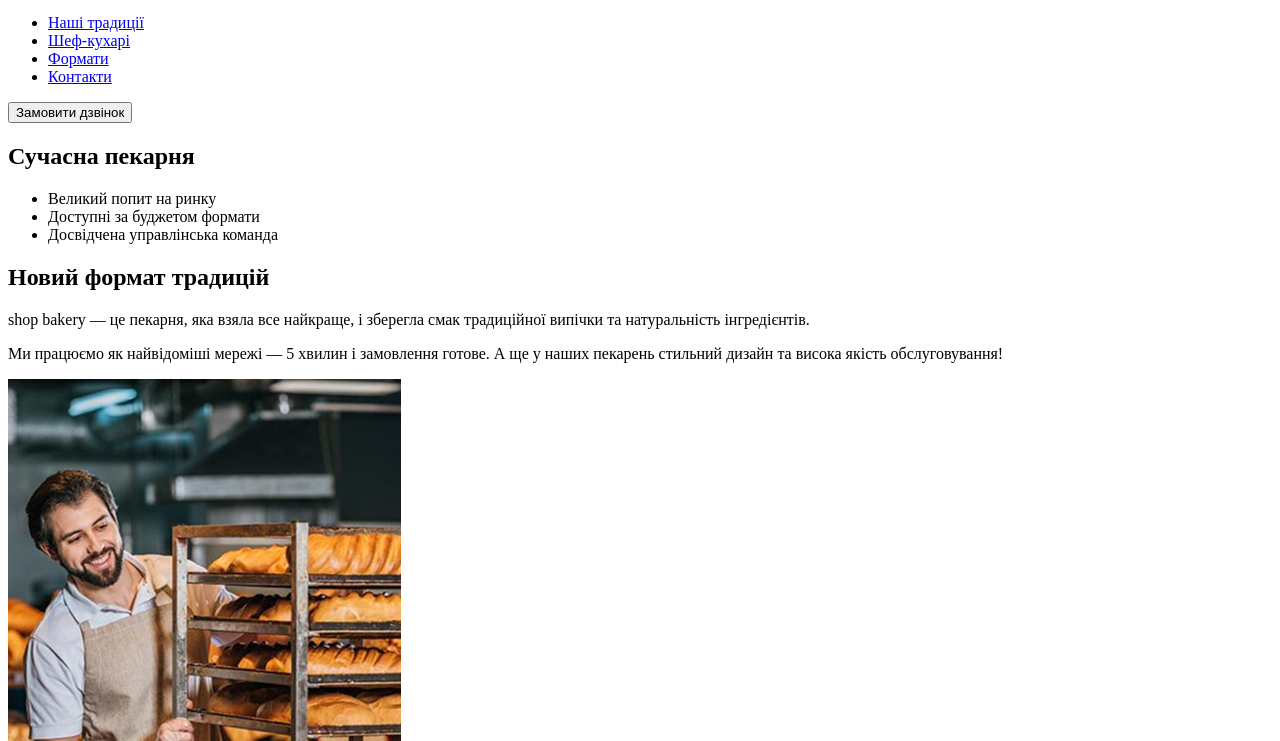
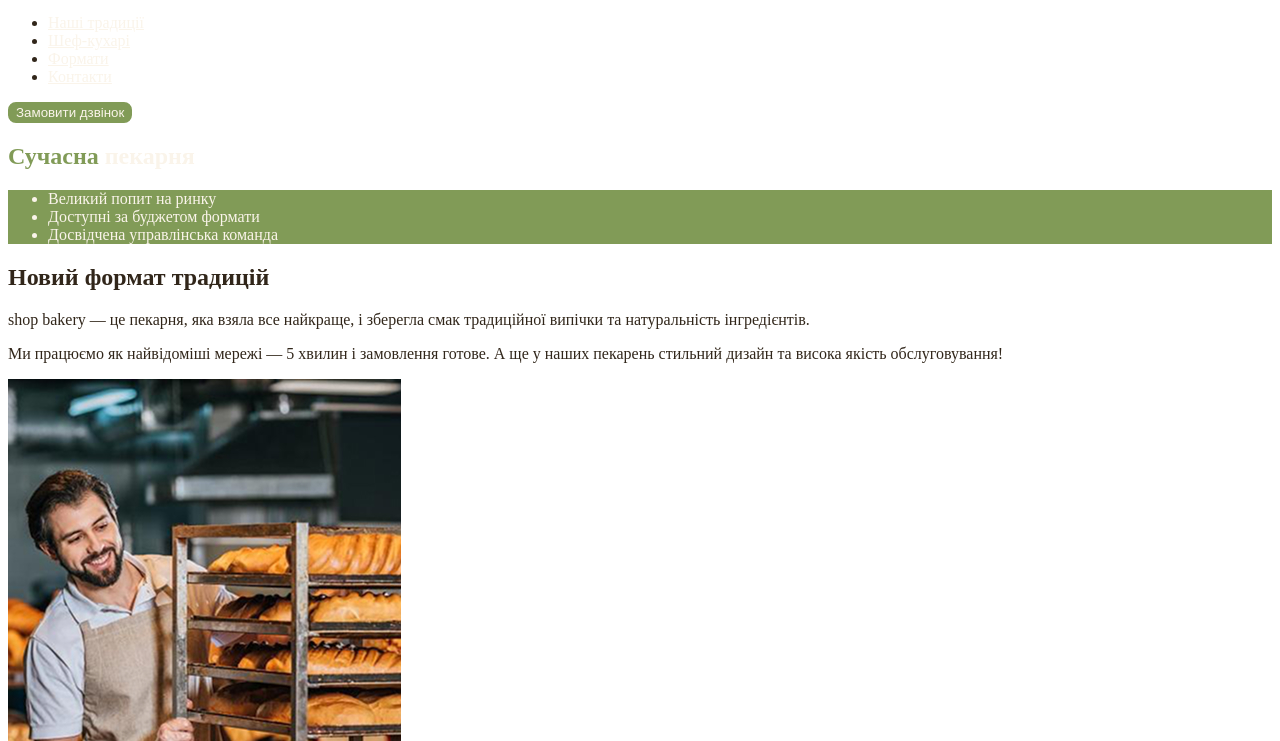
Before and after one commit to AndriiMihaylyuk/genius-project, a plain HTML site: page index.html in a window 1280 px wide. Shown: the part 59-800 px from the top of the page. Drawn offline with Linux system fonts and the light colour scheme.

Commit message:
Add styles.css and css variables

```diff
--- /dev/null
+++ b/css/styles.css
@@ -0,0 +1,51 @@
+:root{
+    --color-primary-light: #faf4ea;
+    --color-primary-dark: #31261a;
+    --color-brand-light: #819b57;
+    --color-brand-dark: #465929;
+}
+
+/* Global or Base */
+body {
+    color: var(--color-primary-dark);
+}
+
+.button {
+    color: var(--color-primary-light);
+    background-color: var(--color-brand-light);
+    border: 2px solid var(--color-brand-light);
+    border-radius: 8px;
+}
+
+/* Buttons */
+.button:hover {
+    color: var(--color-brand-dark);
+    background-color: transparent
+}
+
+/* Links */
+.link {
+    color: var(--color-primary-light);
+}
+.link:hover {
+    color: var(--color-brand-light)
+}
+
+/* Hero section */
+.hero-title {
+    color: var(--color-primary-light);
+}
+
+.hero-title .accent {
+    color: var(--color-brand-light);
+}
+
+/* Advantages section */
+.advantages-list {
+    color: var(--color-primary-light);
+    background-color: var(--color-brand-light);
+}
+
+.section-title .accent{
+    color: var(--color-brand-dark);
+}
--- a/index.html
+++ b/index.html
@@ -4,6 +4,7 @@
     <meta charset="UTF-8" />
     <meta name="viewport" content="width=device-width, initial-scale=1.0" />
     <title>Сучасна пекарня</title>
+    <link rel="stylesheet" href="./css/styles.css" />
   </head>
   <body>
     <header>
@@ -13,23 +14,25 @@
           <img src="./images/logo.svg" alt="Логотип сучасної пекарні" />
         </a>
         <ul>
-          <li><a href="#traditions-section">Наші традиції</a></li>
-          <li><a href="#cheefs-section">Шеф-кухарі</a></li>
-          <li><a href="#formats-section">Формати</a></li>
-          <li><a href="#contacts-section">Контакти</a></li>
+          <li><a class="link" href="#traditions-section">Наші традиції</a></li>
+          <li><a class="link" href="#cheefs-section">Шеф-кухарі</a></li>
+          <li><a class="link" href="#formats-section">Формати</a></li>
+          <li><a class="link" href="#contacts-section">Контакти</a></li>
         </ul>
       </nav>
-      <button type="button">Замовити дзвінок</button>
+      <button class="button" type="button">Замовити дзвінок</button>
     </header>
     <main>
-      <section><h1>Сучасна пекарня</h1></section>
+      <section>
+        <h1 class="hero-title"><span class="accent">Сучасна</span> пекарня</h1>
+      </section>
       <section id="traditions-section">
-        <ul>
+        <ul class="advantages-list">
           <li>Великий попит на ринку</li>
           <li>Доступні за буджетом формати</li>
           <li>Досвідчена управлінська команда</li>
         </ul>
-        <h2>Новий формат традицій</h2>
+        <h2 class="section-title">Новий формат традицій</h2>
         <p>
           <span>shop bakery</span> — це пекарня, яка взяла все найкраще, і
           зберегла смак традиційної випічки та натуральність інгредієнтів.
@@ -45,7 +48,9 @@
         />
       </section>
       <section id="cheefs-section">
-        <h2>Наші найкращі шеф-кухарі</h2>
+        <h2 class="section-title">
+          Наші найкращі <span class="accent">шеф-кухарі</span>
+        </h2>
         <ul>
           <li>
             <article>
@@ -69,7 +74,7 @@
         </ul>
       </section>
       <section id="formats-section">
-        <h2>Формати</h2>
+        <h2 class="section-title">Формати</h2>
         <ul>
           <li>
             <article><h3 lang="en">Walrus</h3></article>
@@ -83,7 +88,7 @@
         </ul>
       </section>
       <section id="contacts-section">
-        <h2>Приєднуйся до мережі пекарень</h2>
+        <h2 class="section-title">Приєднуйся до мережі пекарень</h2>
         <iframe
           src="https://www.google.com/maps/embed?pb=!1m18!1m12!1m3!1d2540.1636304352814!2d30.488698377213815!3d50.456677571593325!2m3!1f0!2f0!3f0!3m2!1i1024!2i768!4f13.1!3m3!1m2!1s0x40d4ce637c006b2d%3A0xaf86385f19996ff0!2z0YPQuy4g0KHQtdGH0LXQstGL0YUg0KHRgtGA0LXQu9GM0YbQvtCyLCA1NCwg0JrQuNC10LIsIDAyMDAw!5e0!3m2!1sru!2sua!4v1761647143451!5m2!1sru!2sua"
           width="603"
```
